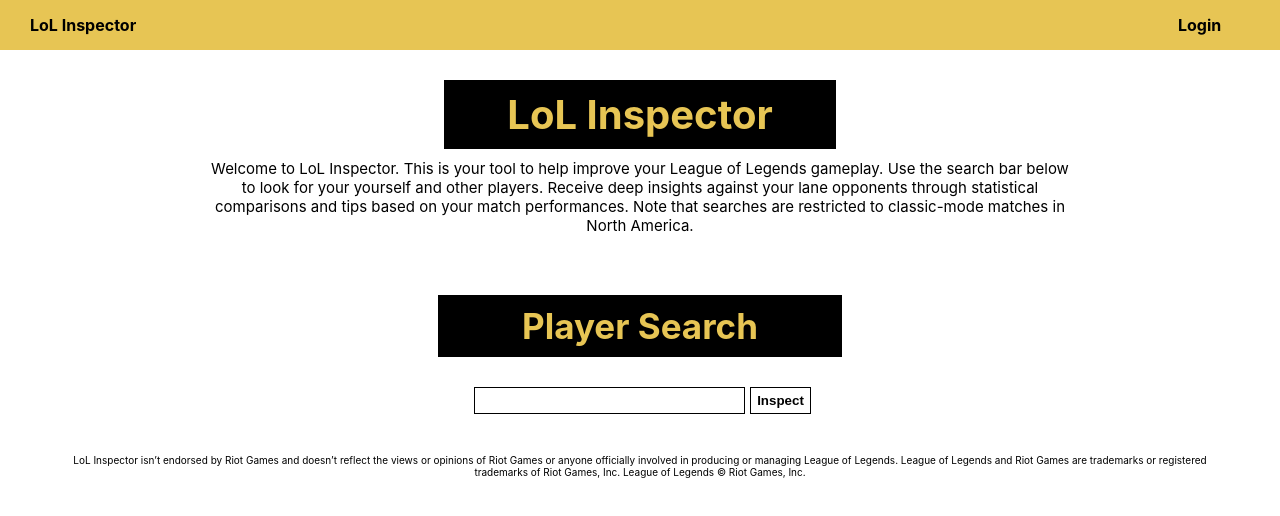
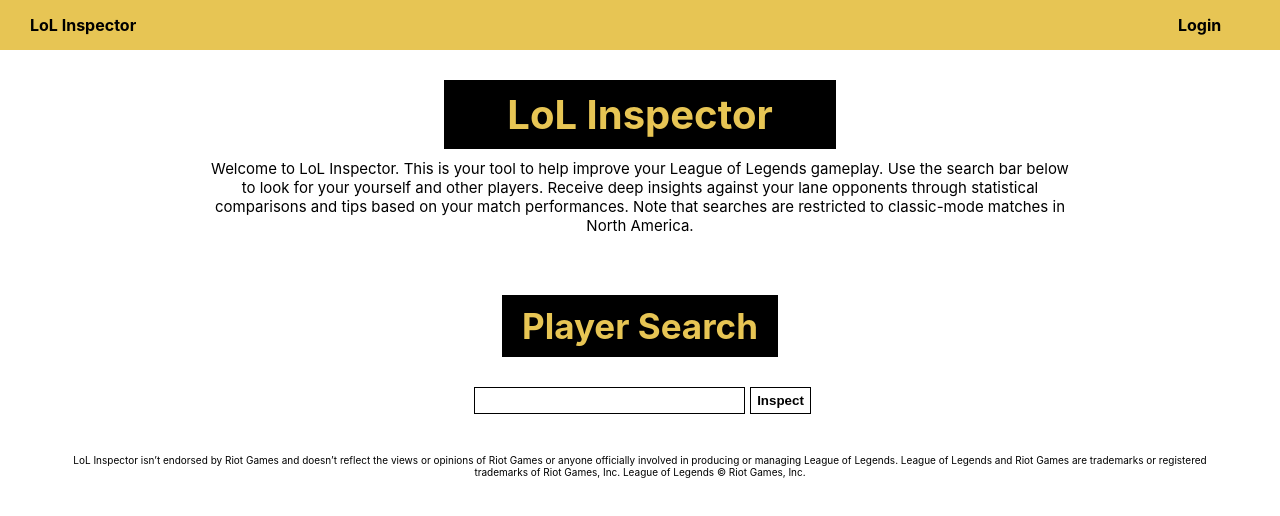
Before and after one commit to jonhuynh05/lol-inspector, a React (Create React App) app: page / in a window 1280 px wide. Shown: the top 516 px of the page. Built offline with nearby package versions, Linux system fonts and the light colour scheme.

Commit message:
more styling

```diff
--- a/src/App.js
+++ b/src/App.js
@@ -196,6 +196,9 @@
 
 
   render(){
+
+    const the404 = <div>You are lost</div>
+
     return (
       <div className="App">
         <Nav isLoggedIn={this.state.isLoggedIn} username={this.state.username} userId={this.state.userId} logout={this.handleLogout}/>
@@ -206,6 +209,7 @@
             <Route exact path={ROUTES.USER} render={() => <Login onChange={this.onChange} handleLoginReset={this.handleLoginReset} handleLogin={this.handleLogin} handleRegister={this.handleRegister} state={this.state}/>}/>
             <Route exact path={`${ROUTES.USER}/:userId`} render={() => <User favorites={this.state.favorites} isLoggedIn={this.state.isLoggedIn} username={this.state.username} userId={this.state.userId}/>}/>
             <Route exact path={`${ROUTES.USER}/:userId/edit`} render={() => <EditUser onChange={this.onChange} state={this.state} handleUserEdit={this.handleUserEdit} handleUserDelete={this.handleUserDelete}/>}/>
+            <Route render={() => the404}/>
         </Switch>
         <Footer />
       </div>
--- a/src/PlayerSearch/playersearch.css
+++ b/src/PlayerSearch/playersearch.css
@@ -9,7 +9,7 @@
     color: rgb(231, 197, 84);
     background: black;
     padding: 10px;
-    width: 30%
+    width: 20%
 }
 
 #player-search-input{
```
